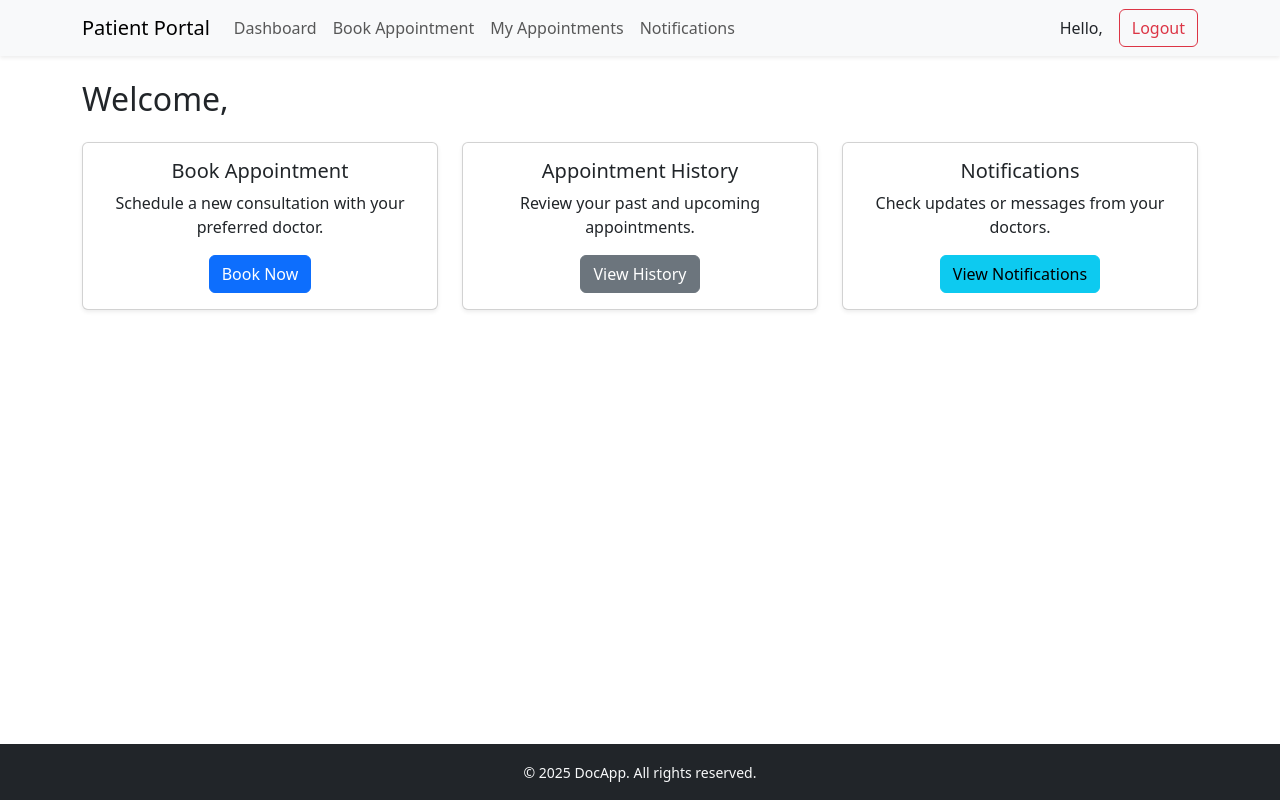
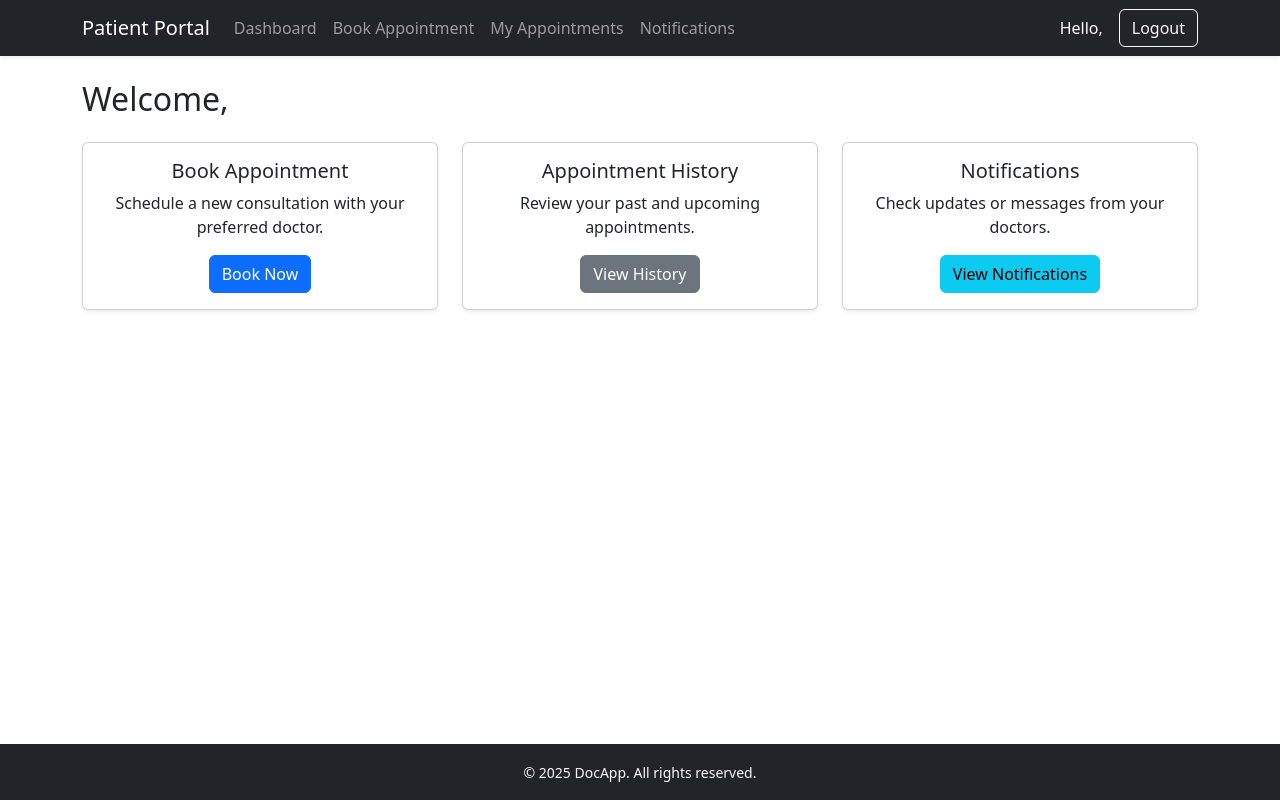
Before and after one commit to itfunda123/Doctor-Appointment-System, a React (Create React App) app in the folder frontend/: page /patient-dashboard in a window 1280 px wide. Built offline with nearby package versions, Linux system fonts and the light colour scheme.

Commit message:
more frontend updates

```diff
--- a/frontend/src/components/PatientNavbar.js
+++ b/frontend/src/components/PatientNavbar.js
@@ -13,7 +13,7 @@ function PatientNavbar() {
   };
 
   return (
-    <Navbar bg="light" expand="lg" className="shadow-sm mb-4">
+    <Navbar bg="dark" variant="dark" expand="lg" className="shadow-sm mb-4">
       <Container>
         <Navbar.Brand as={Link} to="/">Patient Portal</Navbar.Brand>
         <Navbar.Toggle aria-controls="basic-navbar-nav" />
@@ -24,8 +24,8 @@ function PatientNavbar() {
             <Nav.Link as={Link} to="/appointments">My Appointments</Nav.Link>
             <Nav.Link as={Link} to="/notifications">Notifications</Nav.Link>
           </Nav>
-          <span className="me-3">Hello, {user?.name}</span>
-          <Button variant="outline-danger" onClick={handleLogout}>Logout</Button>
+          <span className="me-3 text-white">Hello, {user?.name}</span>
+          <Button variant="outline-light" onClick={handleLogout}>Logout</Button>
         </Navbar.Collapse>
       </Container>
     </Navbar>
```
